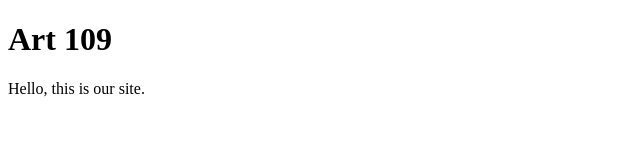
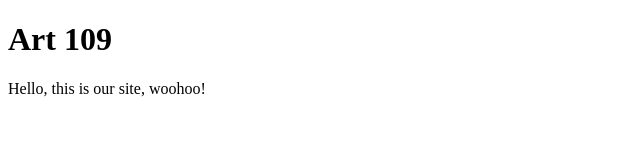
Before and after one commit to n4beeha/sarahnabeeha, a plain HTML site: page index.html in a window 1280 px wide. Shown: the full height of the page, 0-640 px from the left. Drawn offline with Linux system fonts and the light colour scheme.

Commit message:
Update index.html

```diff
--- a/index.html
+++ b/index.html
@@ -8,7 +8,7 @@
 <body>
     <header>
 <h1>Art 109</h1>
-<p>Hello, this is our site.</p>
+<p>Hello, this is our site, woohoo!</p>
     </header>
 </body>
 </html>
```
